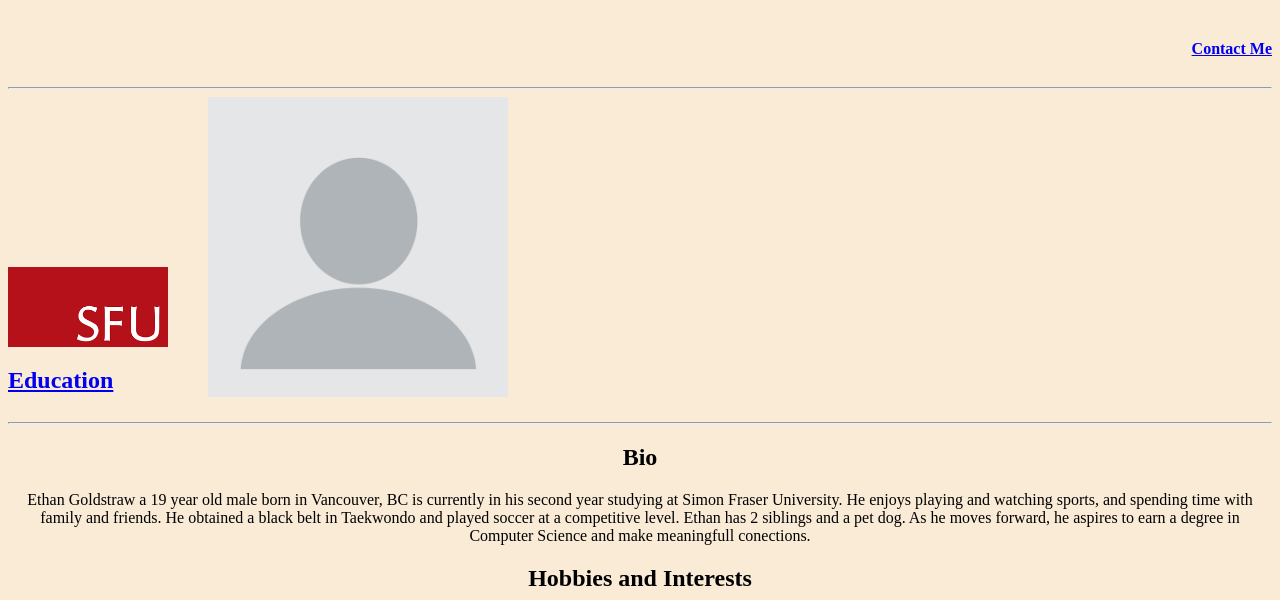
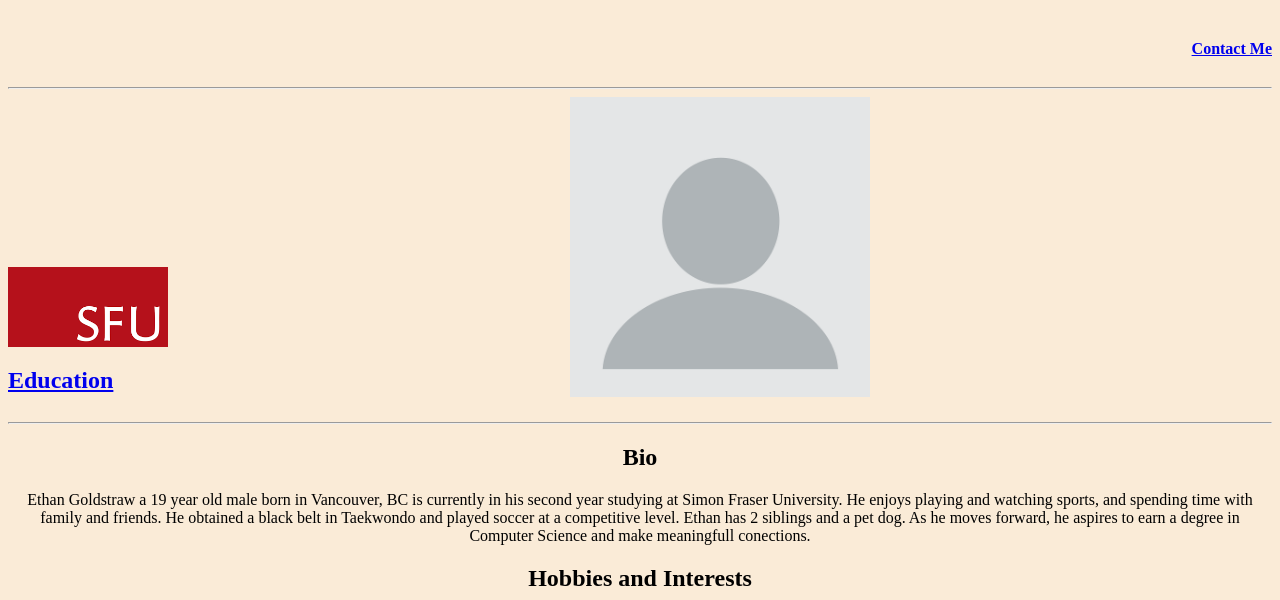
Before and after one commit to Ethan-Goldstraw/Ethan-Goldstraw.github.io, a plain HTML site: page index.html in a window 1280 px wide. Shown: the part 69-669 px from the top of the page. Drawn offline with Linux system fonts and the light colour scheme.

Commit message:
fixed centering in feature

```diff
--- a/index.html
+++ b/index.html
@@ -17,7 +17,7 @@
     <div class = "main-image">
     <li class = "sfu" ><img src = "images/sfu-image.png" height = 80 />
     <h2> <a href = public/education.html> Education </a> </h2> </li>
-    <li style = "text-align: center;"><img src = "images/blank-profile-picture-973460_1280.webp" alt ="profile photo of user" height = 300 /></li>
+    <li style = "display:block; margin: 0 auto; "><img src = "images/blank-profile-picture-973460_1280.webp" alt ="profile photo of user" height = 300 /></li>
 
     </div>
 
--- a/style.css
+++ b/style.css
@@ -8,8 +8,10 @@
 .main-image {
     display: flex;
     list-style: none;
-    gap:40px;
+
 }
+
+
 
 .Ethan{
     color:red
```
Also changed, not shown: public/Games.html (+1 -2 lines).
